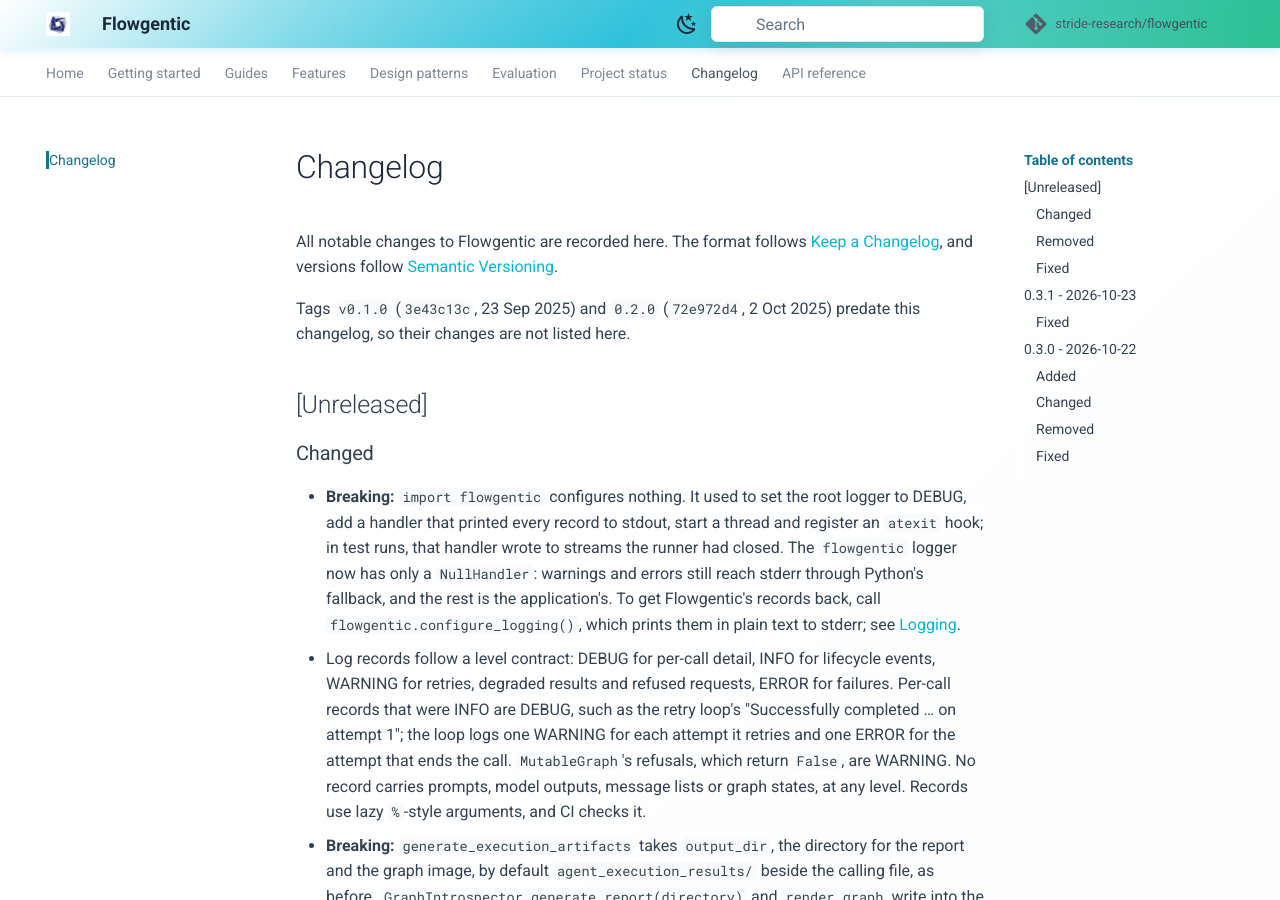
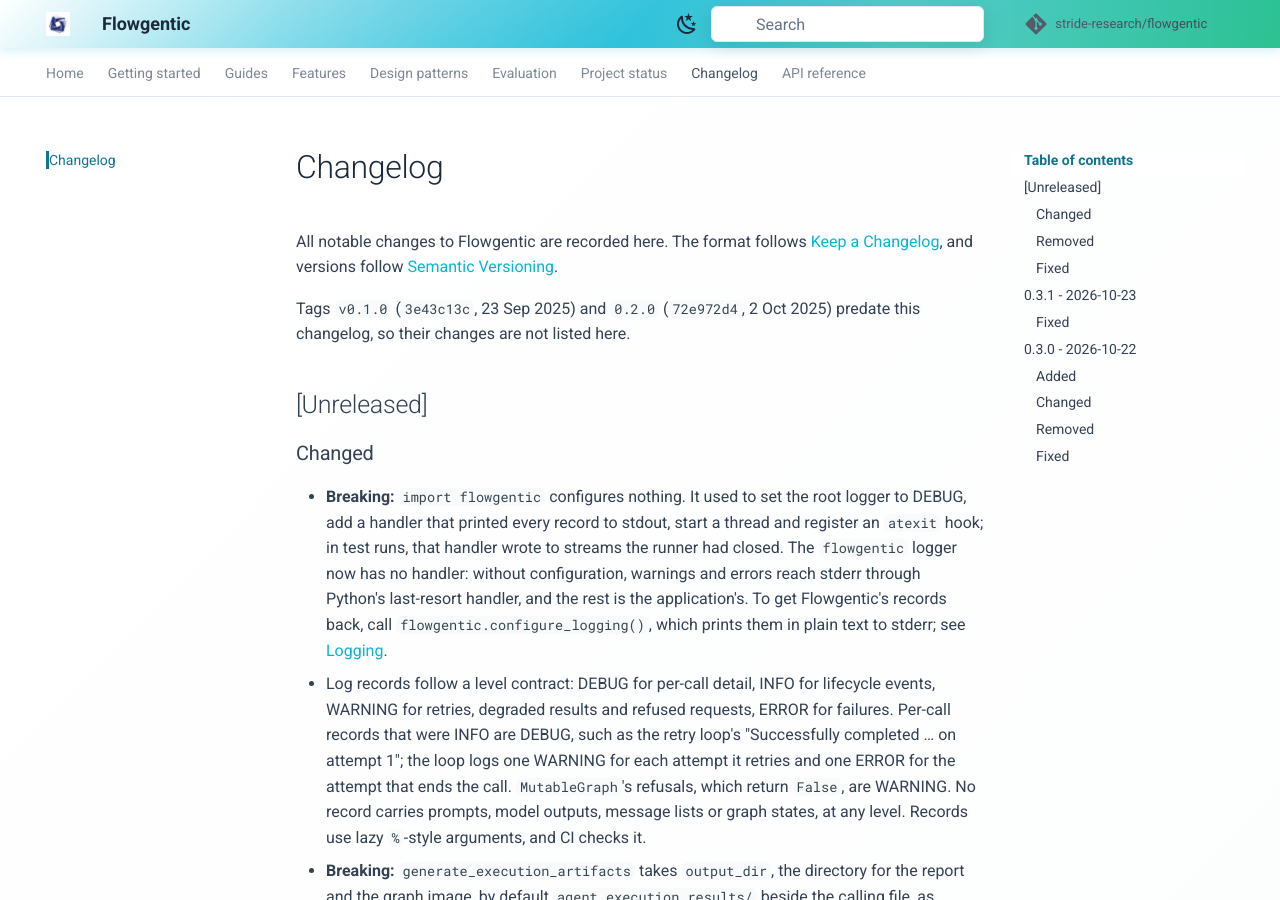
Before and after one commit to stride-research/flowgentic, an MkDocs documentation site: the page built from docs/changelog.md, in a window 1280 px wide and 900 px high. Built offline with MkDocs 1.6.1 and Material for MkDocs 9.7.7, drawn with Linux system fonts in a browser that asks for light colours; comment, search, counter and statistics services are not loaded.

Commit message:
Drop the flowgentic logger's NullHandler, so warnings reach stderr
With a NullHandler on `flowgentic`, Python's last-resort handler never
ran, so a Flowgentic warning or error printed nothing in an application
that had not configured logging, while the docs and the changelog said
it reached stderr (CodeRabbit's review of #109). The logging HOWTO calls
printing WARNING and above to stderr the best default, and AsyncFlow's
loggers behave that way, so the handler goes (Matteo, 2026-10-23).

A new test checks that, with nothing configured, a warning and an error
reach stderr and an INFO record does not.

Co-Authored-By: Claude Opus 5.5 <noreply@anthropic.com>

```diff
--- a/CHANGELOG.md
+++ b/CHANGELOG.md
@@ -14,11 +14,12 @@ predate this changelog, so their changes are not listed here.
 - **Breaking:** `import flowgentic` configures nothing. It used to set the root
   logger to DEBUG, add a handler that printed every record to stdout, start a
   thread and register an `atexit` hook; in test runs, that handler wrote to
-  streams the runner had closed. The `flowgentic` logger now has only a
-  `NullHandler`: warnings and errors still reach stderr through Python's
-  fallback, and the rest is the application's. To get Flowgentic's records
-  back, call `flowgentic.configure_logging()`, which prints them in plain text
-  to stderr; see [Logging](https://stride-research.github.io/flowgentic/features/logging/).
+  streams the runner had closed. The `flowgentic` logger now has no handler:
+  without configuration, warnings and errors reach stderr through Python's
+  last-resort handler, and the rest is the application's. To get Flowgentic's
+  records back, call `flowgentic.configure_logging()`, which prints them in
+  plain text to stderr; see
+  [Logging](https://stride-research.github.io/flowgentic/features/logging/).
 - Log records follow a level contract: DEBUG for per-call detail, INFO for
   lifecycle events, WARNING for retries, degraded results and refused requests,
   ERROR for failures. Per-call records that were INFO are DEBUG, such as the
--- a/src/flowgentic/__init__.py
+++ b/src/flowgentic/__init__.py
@@ -1,7 +1,3 @@
-import logging
-
 from ._logging import configure_logging
 
 __all__ = ["configure_logging"]
-
-logging.getLogger(__name__).addHandler(logging.NullHandler())
```
Also changed, not shown: docs/features/logging.md (+3 -2 lines), 2 other files.
